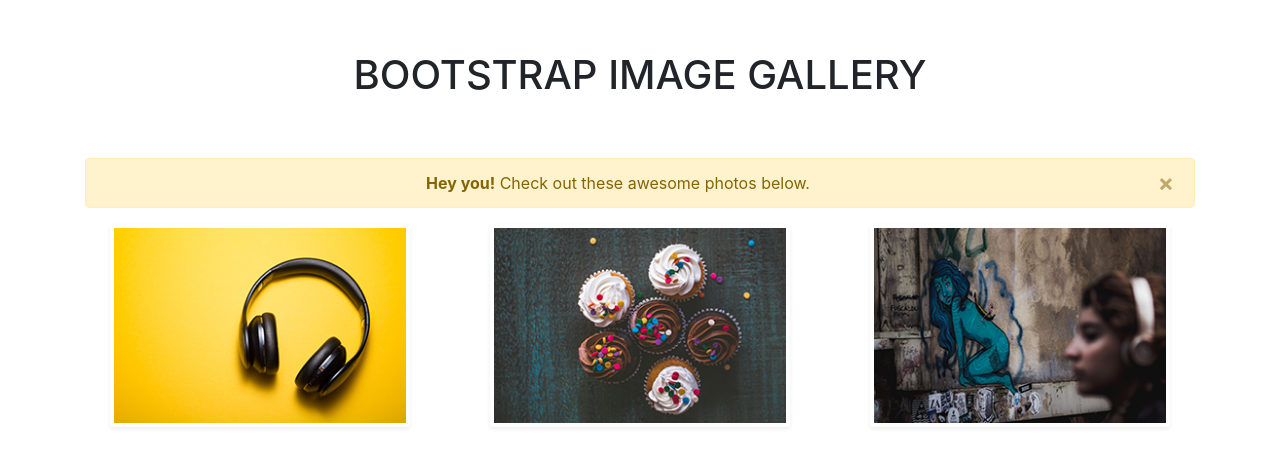
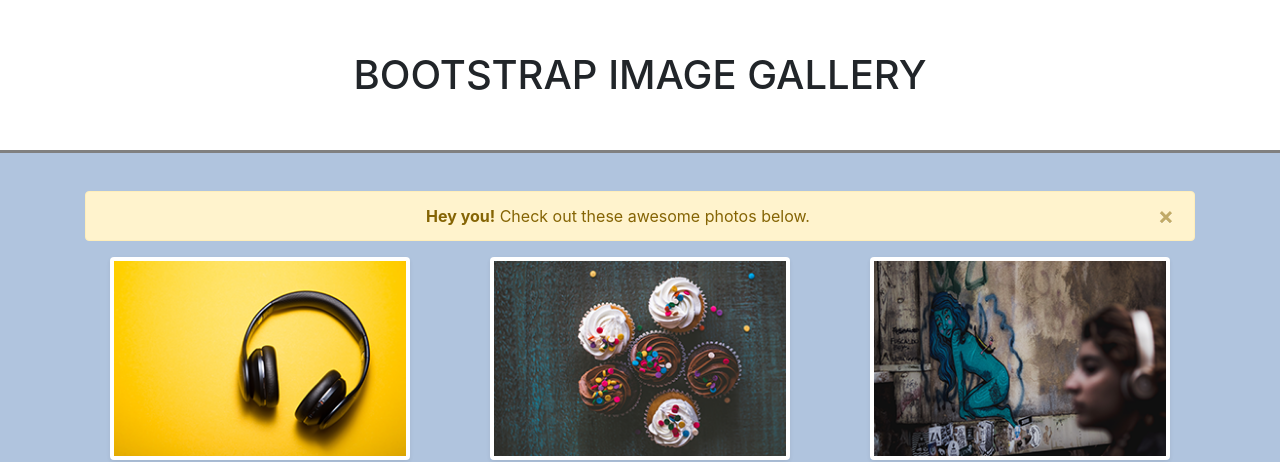
Before and after one commit to walleser-karli/m2-hw2-walleser-karli, a plain HTML site: page index.html in a window 1280 px wide. Shown: the top 462 px of the page. Drawn offline with nearby package versions, Linux system fonts and the light colour scheme.

```diff
--- a/index.html
+++ b/index.html
@@ -11,7 +11,7 @@
     <!-- CSS -->
     <link type="text/css" rel="stylesheet" href="main.css" />
 
-    <title>Hello, world!</title>
+    <title>Assignment 3</title>
   </head>
   <body>
     <h1 class="text-center text-uppercase">Bootstrap Image Gallery</h1>
--- a/main.css
+++ b/main.css
@@ -4,12 +4,20 @@
 	border: 0;
 }
 
-.container {
-    text-align: center;
+body {
+    background-color: lightsteelblue;
 }
 
 h1 {
     padding: 4%;
+    width: 100%;
+    background-color: white;
+    border-bottom: gray solid;
+}
+
+.container {
+    text-align: center;
+    padding-top: 30px;
 }
 
 div img {
```
Also changed, not shown: 2 other files.
